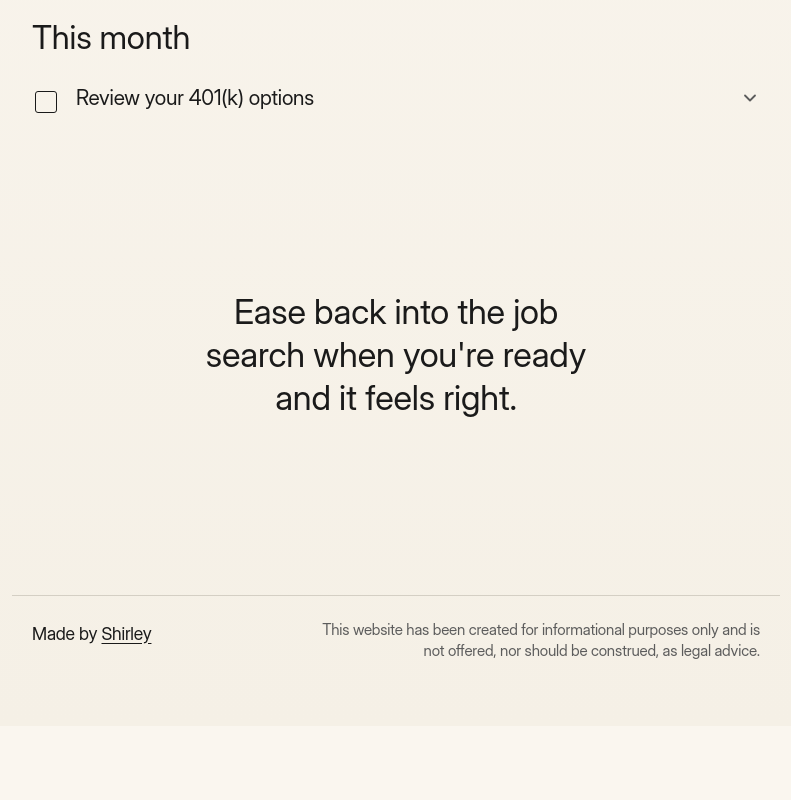
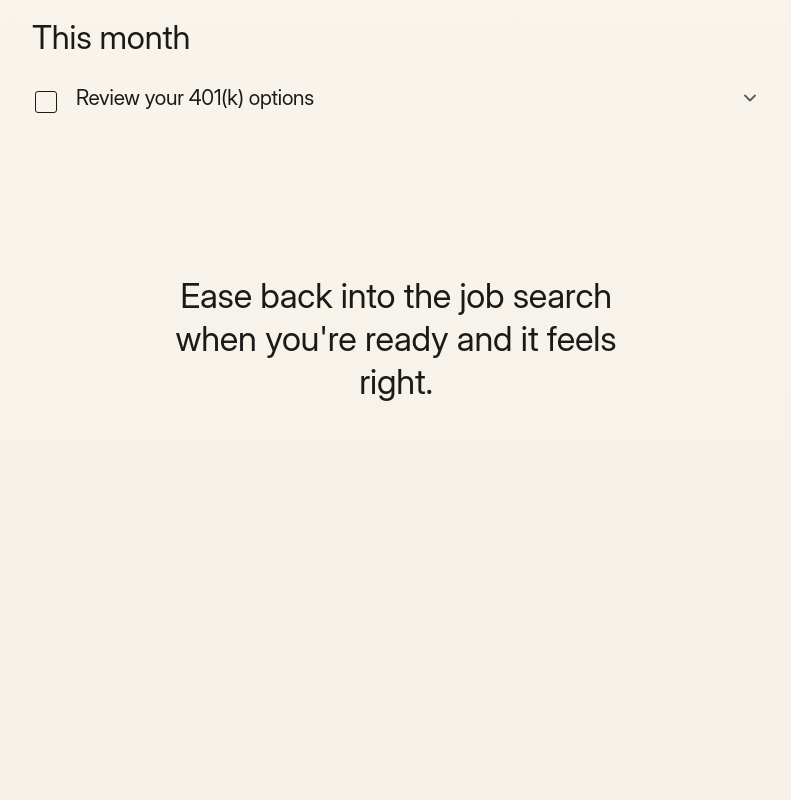
Before and after one commit to sjwtang/ca-layoff-todo, a React (Vite) app: page / in a window 1280 px wide. Shown: the part 1640-2440 px from the top of the page, without its empty margins (244-1035 px from the left). Before the commit the page ends 2366 px from the top, so only its background shows below. Built offline with nearby package versions, Linux system fonts and the light colour scheme; no server answers; a web font is replaced by a local one.

Commit message:
Mirror hero spacing for closing job-search line
Co-authored-by: shirley.tang01 <shirley.tang01@sjsu.edu>

```diff
--- a/src/components/SiteFooter.tsx
+++ b/src/components/SiteFooter.tsx
@@ -1,6 +1,6 @@
 export function SiteFooter() {
   return (
-    <footer className="mx-auto mt-36 w-full max-w-3xl border-t border-[var(--line)] px-5 py-6 sm:mt-44">
+    <footer className="mx-auto mt-0 w-full max-w-3xl border-t border-[var(--line)] px-5 py-6">
       <div className="flex flex-col gap-3 sm:flex-row sm:items-start sm:justify-between sm:gap-8">
         <p className="m-0 shrink-0 text-[1.1rem]">
           Made by{' '}
--- a/src/pages/HomePage.tsx
+++ b/src/pages/HomePage.tsx
@@ -6,9 +6,15 @@ export function HomePage() {
     <>
       <Hero />
       <Checklist />
-      <p className="mx-auto mt-32 max-w-md px-5 text-center font-[family-name:var(--font-brand)] text-[1.75rem] leading-tight sm:mt-40 sm:text-[2.15rem]">
-        Ease back into the job search when you&apos;re ready and it feels right.
-      </p>
+      <section
+        className="mx-auto flex min-h-[100svh] w-full max-w-3xl flex-col items-center px-5 pt-28 text-center sm:pt-36"
+        aria-label="Closing note"
+      >
+        <p className="m-0 max-w-md font-[family-name:var(--font-brand)] text-[1.75rem] leading-tight sm:text-[2.15rem]">
+          Ease back into the job search when you&apos;re ready and it feels
+          right.
+        </p>
+      </section>
     </>
   )
 }
```
